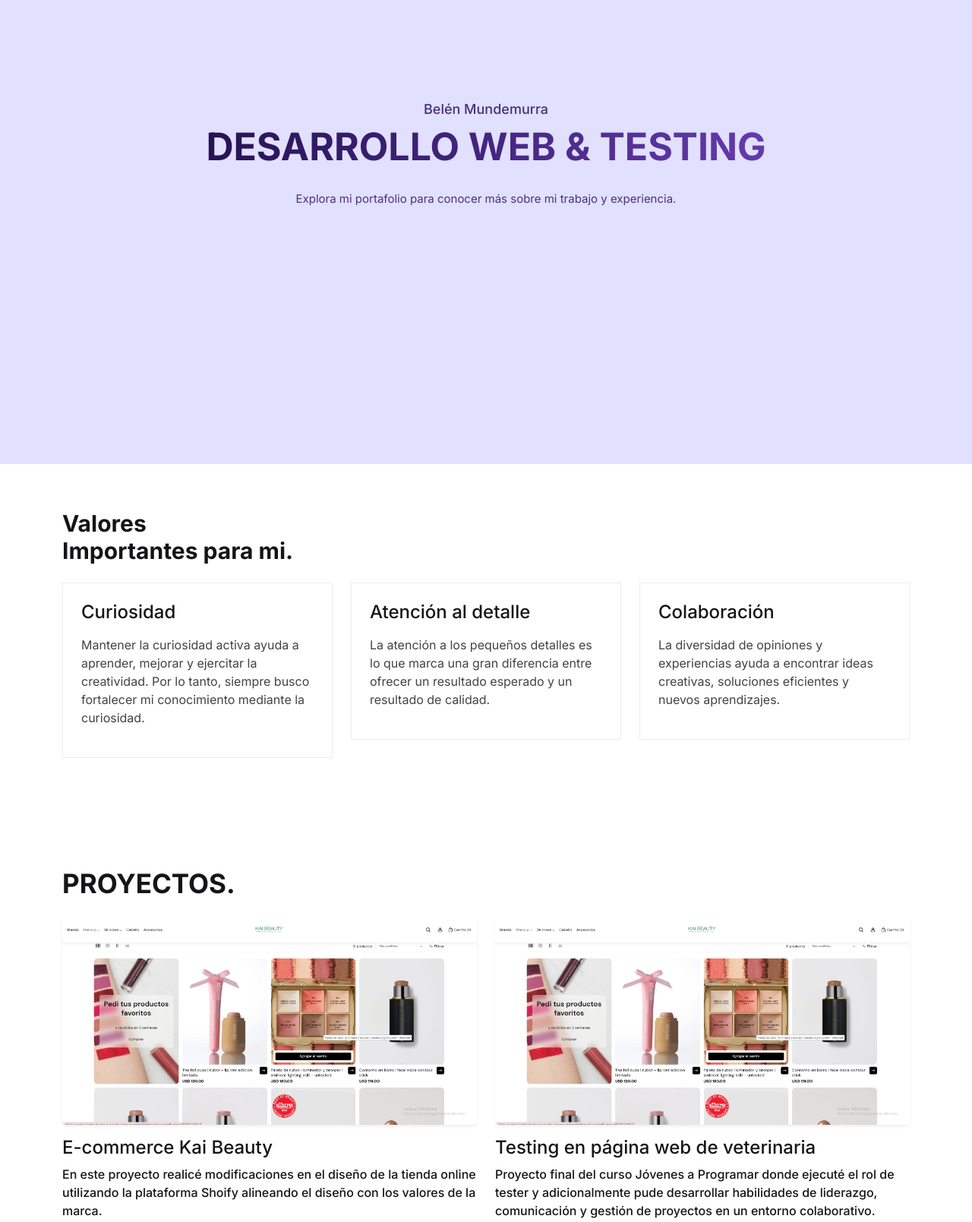
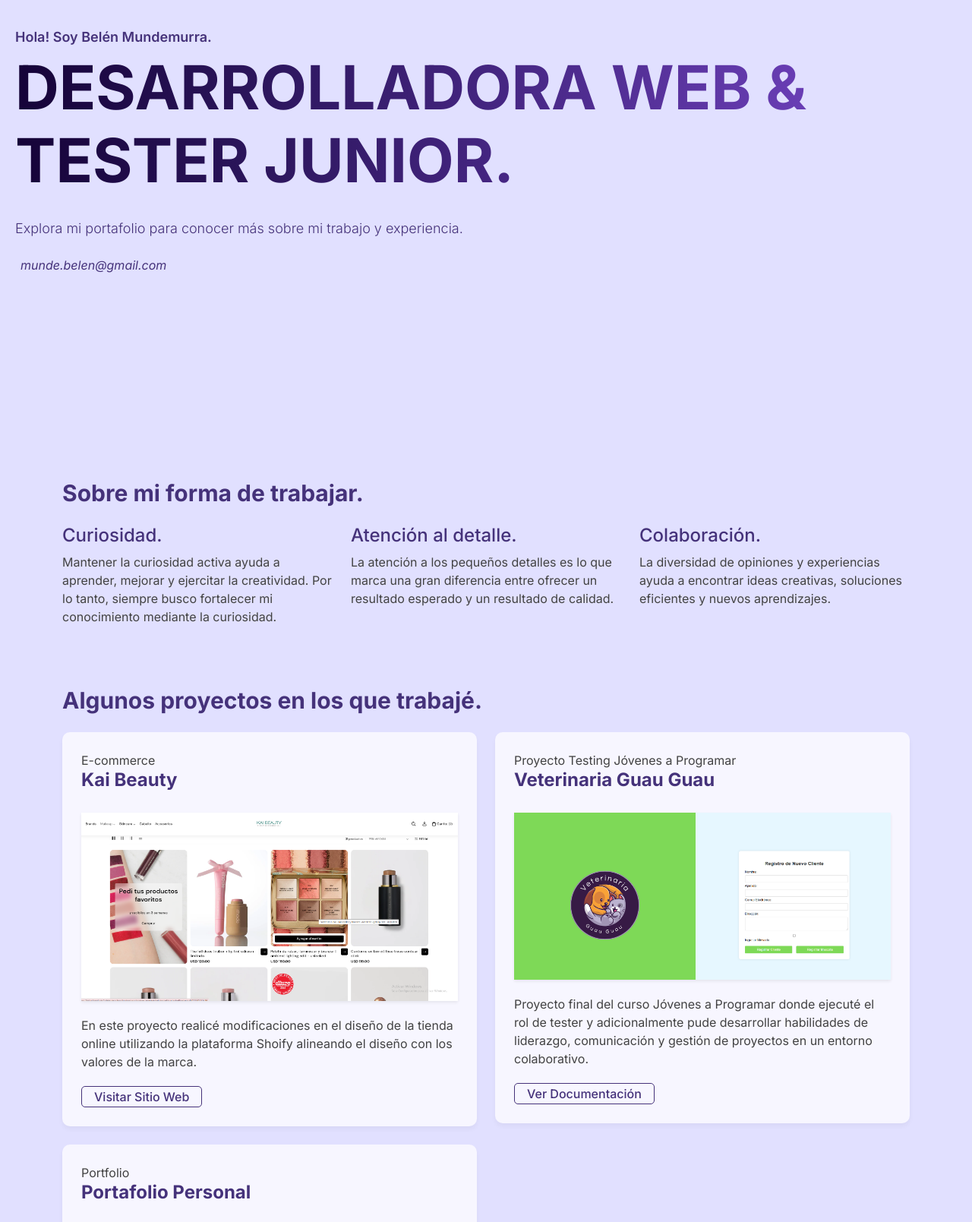
Before and after one commit to BelenMundemurra/bm-portfolio, a plain HTML site: page docs/index.html in a window 1280 px wide. Shown: the part 260-1869 px from the top of the page at 76% size. Drawn offline with nearby package versions, Linux system fonts and the light colour scheme.

Commit message:
Changes to all general designs

```diff
--- a/docs/Styles/home.css
+++ b/docs/Styles/home.css
@@ -2,13 +2,13 @@
 body {
     scroll-behavior: smooth;
     font-family: "Inter", serif;
-    font-weight: 500;
     font-style: normal;
-
-    color: rgb(21, 21, 23);
+    font-weight: 400;
+    color: #424242;
+    background-color: rgb(225, 224, 255);
   }
   section {
-    padding: 60px 20px;
+    padding: 20px 20px;
   }
   nav {
     position: sticky;
@@ -32,10 +32,30 @@ body {
     cursor: pointer;
 }
 
+/* Estilos titulos */
+.general-title {
+  font-size: 30px;
+  font-weight: bold;
+  color: rgb(69, 50, 122);
+  font-size: clamp(26px, 5vw, var(32px));
+}
+/* Estilos sub titulos */
+
+
+
+/* Fin Estilos Generales */
+
+
+
 /* Estilos Navbar */
+.navbar-expand-lg {
+  background-color: rgb(225, 224, 255);
+}
+
 .navbar-brand {
   font-family: "Covered By Your Grace", serif;
   font-size: 30px;
+  color: rgb(69, 50, 122);
 }
 
 /* Estilos Navbar Mobile*/
@@ -52,7 +72,7 @@ body {
   width: 20px;
   height: 3px;
   margin: 5px auto;
-  background-color: black;
+  background-color: rgb(69, 50, 122);
   transition: transform 0.5s ease, opacity 0.5s ease;
 }
 
@@ -106,18 +126,16 @@ body {
   justify-content: center;
   background-size: cover;
   color: rgb(69, 50, 122);
-  font-weight: 400;
-  background-color: rgb(225, 224, 255);
 }
 
 .home-name {
   font-size: 18px;
-
+  font-weight: 600;
 }
 
 .home-title {
   text-transform: uppercase;
-  font-size: 50px;
+  font-size: clamp(40px, 8vw, 80px);
   font-weight: bold;
   background: linear-gradient(to right, #150338, #2b155b, #442580, #5f37a6, #7b49cf);;
   -webkit-background-clip: text; /* Aplica el degradado solo al texto */
@@ -127,67 +145,103 @@ body {
 
 .home-text {
   padding-top: 20px;
-  font-size: 15px;
+  font-size: 18px;
+  font-weight: 300;
+}
+
+.home-mail {
+  padding: 7px;
+  font-style: italic;
 }
 /* Fin Estilos Home*/
 
 /* Estilos Filosofía*/
-.philosophy-title {
-  font-size: 30px;
+.philosophy-box h4 {
+  color: rgb(69, 50, 122);
+  font-weight: 500;
+}
+/* Fin Estilos Filosofía*/
+
+
+/* Estilos Proyectos*/
+.sub-title {
+  margin: 0px;
+}
+.project-box {
+  border-radius: 10px;
+  background-color: rgb(247, 246, 255);
+  box-shadow: 0 4px 6px rgba(0, 0, 0, 0.041);
+  transition: transform 0.3s;
+  padding: 25px;
+
+  p {
+    margin: 0px;
+  }
+}
+
+.project-box:hover {
+  transform: translateY(-5px);
+}
+.project-box img {
+  width: 100%;
+  margin: 20px 0px;
+}
+
+.project-box h4 {
   font-weight: bold;
 }
 
-.philosophy-box {
-  border: solid 1px rgba(155, 155, 155, 0.185);
-  p {
-    font-weight: 400;
-    font-size: 16px;
-    color: #424242;
+.project1-title {
+  color: rgb(69, 50, 122);
+}
+
+.project-box button {
+  background-color: transparent;
+  border: 1.5px solid rgb(69, 50, 122);
+  border-radius: 5px;
+  margin-top: 20px;
+  a {
+    text-decoration: none;
+    color: rgb(69, 50, 122);
+    font-weight: 500;
+    padding: 10px;
   }
 }
 
 
+/*Estilos Experiencia*/
+#internship-title {
+  font-size: 20px;
+  margin: 8px 0px;
+  color: rgb(69, 50, 122);
+}
 
-/* Fin Estilos Filosofía*/
+.internship-info {
+  font-size: 15px;
+  margin: 0px;
+  font-weight: 500;
+}
+
+#internship-desc {
+  margin: 8px 0px;
+}
 
 
+/*Estilos Habilidades*/
+.skills-box {
+  border: none;
 
+  h4 {
+    color: rgb(69, 50, 122);
+    font-weight: 500;
+  }
 
-/* Estilos Proyectos*/
-.proyects h2{
-  text-transform: uppercase;
-  font-size: 35px;
+  ul {
+    list-style: none;
+    padding: 0px;
+  }
+}
+/*Estilos Contacto*/
+#contact-mail {
   font-weight: bold;
 }
-
-.project-box img {
-  width: 100%;
-  border-radius: 5px;
-}
-
-.project-box button {
-  text-transform: uppercase;
-  border: none;
-  border-radius: 5px;
-  padding: 5px 15px;
-  background-color: rgb(177, 184, 186);
-
-  a {
-    text-decoration: none;
-    color: rgb(253, 253, 253);
-    font-weight: 500;
-
-  }
-}
-
-/*Estilos Contacto*/
-section#contact{
-  background-color: rgb(43, 41, 42);
-  color: white;
-
-  h2 {
-    text-transform: uppercase;
-    font-size: 30px;
-    font-weight: bold;
-  }
-}
--- a/docs/index.html
+++ b/docs/index.html
@@ -3,7 +3,7 @@
 <head>
   <meta charset="UTF-8">
   <meta name="viewport" content="width=device-width, initial-scale=1.0">
-  <title>BM - Web Development & Testing</title>
+  <title>Belén Mundemurra</title>
 
   <!-- CSS de Bootstrap  -->
   <link href="https://cdn.jsdelivr.net/npm/bootstrap@5.3.0-alpha1/dist/css/bootstrap.min.css" rel="stylesheet">
@@ -44,36 +44,37 @@
 
   <!-- Sección de Home-->
   <section id="home" class="home">
-    <div class="text-center">
-      <h2 id="home-name" class="home-name">Belén Mundemurra</h2>
-      <h1 id="home-title" class="home-title">Desarrollo Web & Testing</h1>
+    <div>
+      <h2 id="home-name" class="home-name">Hola! Soy Belén Mundemurra.</h2>
+      <h1 id="home-title" class="home-title">Desarrolladora Web & Tester Junior.</h1>
       <p id="home-text" class="home-text">Explora mi portafolio para conocer más sobre mi trabajo y experiencia.</p>
+      <p class="home-mail"> munde.belen@gmail.com</p>
     </div>
   </section>
 
   <!-- Sección de Filosofía-->
   <section id="about" class="philosophy-section">
     <div class="container">
-        <h2 id="about-title" class="mb-4 philosophy-title">Valores <br> Importantes para mi.</h2>
+        <h2 id="about-title" class="mb-4 philosophy-title general-title">Sobre mi forma de trabajar.</h2>
         <div class="row">
             <!-- F1 - Creatividad -->
             <div class="col-12 col-md-4 mb-4">
-                <div class="philosophy-box p-4 ">
-                    <h4 class="mb-3">Curiosidad</h4>
+                <div class="philosophy-box">
+                    <h4>Curiosidad.</h4>
                     <p id="about-text" class="about-text">Mantener la curiosidad activa ayuda a aprender, mejorar y ejercitar la creatividad. Por lo tanto, siempre busco fortalecer mi conocimiento mediante la curiosidad.</p>
                 </div>
             </div>
             <!-- F2 - Atención al detalle -->
             <div class="col-12 col-md-4 mb-4">
-                <div class="philosophy-box p-4 ">
-                    <h4 class="mb-3">Atención al detalle</h4>
+                <div class="philosophy-box">
+                    <h4>Atención al detalle.</h4>
                     <p id="testing-text">La atención a los pequeños detalles es lo que marca una gran diferencia entre ofrecer un resultado esperado y un resultado de calidad.</p>
                 </div>
             </div>
             <!-- F3 - Colaboración -->
             <div class="col-12 col-md-4 mb-4">
-                <div class="philosophy-box p-4 ">
-                    <h4 class="mb-3">Colaboración</h4>
+                <div class="philosophy-box">
+                    <h4>Colaboración.</h4>
                     <p id="collaboration-text">La diversidad de opiniones y experiencias ayuda a encontrar ideas creativas, soluciones eficientes y nuevos aprendizajes.</p>
                 </div>
             </div>
@@ -84,13 +85,14 @@
 <!-- Sección de Proyectos -->
 <section id="projects">
   <div class="container proyects">
-    <h2 id="projects-title" class="mb-4">Proyectos.</h2>
+    <h2 id="projects-title" class="mb-4  general-title">Algunos proyectos en los que trabajé.</h2>
     <div class="row">
       <!-- Proyecto 1 -->
       <div class="col-12 col-md-6 mb-4">
         <div class="project-box">
+          <p>E-commerce</p>
+          <h4 id="project1-title" class="project1-title" >Kai Beauty</h4>
           <img src="../docs/img/kaibeauty.png" alt="" class="shadow-sm">
-          <h4 class="mt-3" id="project1-title">E-commerce Kai Beauty</h4>
           <p id="project1-desc">
             En este proyecto realicé modificaciones en el diseño de la tienda online utilizando la plataforma Shoify alineando el diseño con los valores de la marca.
           </p>
@@ -103,8 +105,10 @@
       <!-- Proyecto 2 -->
       <div class="col-12 col-md-6 mb-4">
         <div class="project-box">
-          <img src="../docs/img/kaibeauty.png" alt="" class="shadow-sm">
-          <h4 class="mt-3" id="project2-title">Testing en página web de veterinaria</h4>
+          <p>Proyecto Testing Jóvenes a Programar</p>
+          <h4 id="project2-title" class="project1-title">Veterinaria Guau Guau</h4>
+          <img src="../docs/img/veterinaria.png" alt="" class="shadow-sm">
+
           <p id="project2-desc">
             Proyecto final del curso Jóvenes a Programar donde ejecuté el rol de tester y adicionalmente pude
             desarrollar habilidades de liderazgo, comunicación y gestión de proyectos en un entorno colaborativo.
@@ -118,8 +122,10 @@
       <!-- Proyecto 3 -->
       <div class="col-12 col-md-6 mb-4">
         <div class="project-box">
+          <p>Portfolio</p>
+          <h4 id="project3-title" class="project1-title">Portafolio Personal</h4>
           <img src="../docs/img/kaibeauty.png" alt="" class="shadow-sm">
-          <h4 class="mt-3" id="project3-title">Portafolio Personal</h4>
+
           <p id="project3-desc">
             Este portfolio personal fue diseñado de manera simple con html, JavaScript y css. Utilizando la libreria de Bootstrap.
           </p>
@@ -135,13 +141,13 @@
   <!-- Sección de Experiencia -->
   <section id="experience">
     <div class="container">
-        <h2 id="experience-title" class="mb-4">Experiencia Laboral</h2>
+        <h2 id="experience-title" class="general-title">Mi Experiencia Laboral</h2>
         <div class="row">
             <div class="col-12">
                 <div class="experience-box">
-                    <h4 class="mb-3" id="internship-title">Pasantía: Auditoría en Procesos de Desarrollo TI</h4>
-                    <p id="internship-company">Empresa: Telefónica (Movistar)</p>
-                    <p id="internship-period" >Periodo: Septiembre 2024 - Noviembre 2024</p>
+                    <h4 id="internship-title">Pasantía: Auditoría en Procesos de Desarrollo TI.</h4>
+                    <p id="internship-company" class="internship-info">Empresa: Telefónica (Movistar).</p>
+                    <p id="internship-period" class="internship-info">Septiembre 2024 - Noviembre 2024</p>
                     <p id="internship-desc"> Mi trabajo consistía en realizar un manual de "Desarrollo de Proyectos" del área de sistemas de la empresa.
                       Para este trabajo relicé un relevamiento de la información con el fin de crear y redactar la documentación técnica, integrando las metodologías utilizadas por la empresa. Además, diseñé diagramas de flujo para optimizar los pasos clave en los proyectos y gestioné tareas utilizando la herramienta Trello.</p>
                 </div>
@@ -153,10 +159,10 @@
   <!-- Sección de Habilidades -->
   <section id="skills">
     <div class="container">
-        <h2 id="skills-title" class="text-center mb-4">Habilidades</h2>
+        <h2 id="skills-title" class="general-title">Algunas de las tecnologías que manejo.</h2>
         <div class="row">
             <div class="col-12 col-md-6 mb-4">
-                <div class="skills-box p-4 shadow-sm">
+                <div class="skills-box">
                     <h4 class="mb-3" id="web-dev-title">Desarrollo Web</h4>
                     <ul>
                         <li>HTML</li>
@@ -169,11 +175,12 @@
                         <li>WooCommerce</li>
                         <li>Shopify</li>
                         <li>WordPress</li>
+                        <li>Firebase</li>
                     </ul>
                 </div>
             </div>
             <div class="col-12 col-md-6 mb-4">
-                <div class="skills-box p-4 shadow-sm">
+                <div class="skills-box">
                     <h4 class="mb-3" id="testing-title">Testing</h4>
                     <ul>
                         <li>Testing funcional y no funcional</li>
@@ -185,7 +192,7 @@
                 </div>
             </div>
             <div class="col-12 col-md-6 mb-4">
-                <div class="skills-box p-4 shadow-sm">
+                <div class="skills-box">
                     <h4 class="mb-3" id="management-title">Gestión y Colaboración</h4>
                     <ul>
                         <li>Documentación técnica</li>
@@ -201,10 +208,12 @@
     <!-- Sección de contacto -->
     <section id="contact">
       <div class="container contact-section">
-        <h2 id="contact-title" class="text-center mb-4">Contacto</h2>
+        <h2 id="contact-title" class="mb-4 general-title text-center">Contacto</h2>
         <div class="d-flex flex-column align-items-center">
+          <p class="text-center">Actualmente estoy buscando nuevas oportunidades laborales, si buscar colaborar juntos no dudes en contactarme! </p>
+
           <!-- Email -->
-          <p id="contact-mail" class="text-center">Correo electrónico: munde.belen@gmail.com</p>
+          <p id="contact-mail" class="text-center">munde.belen@gmail.com</p>
 
           <!-- LinkedIn Link -->
           <a id="contact-linkedin" href="https://www.linkedin.com/in/bel%C3%A9n-mundemurra/" target="_blank" class="btn btn-link mb-3">LinkedIn</a>
```
Also changed, not shown: docs/img/veterinaria.png (added).
